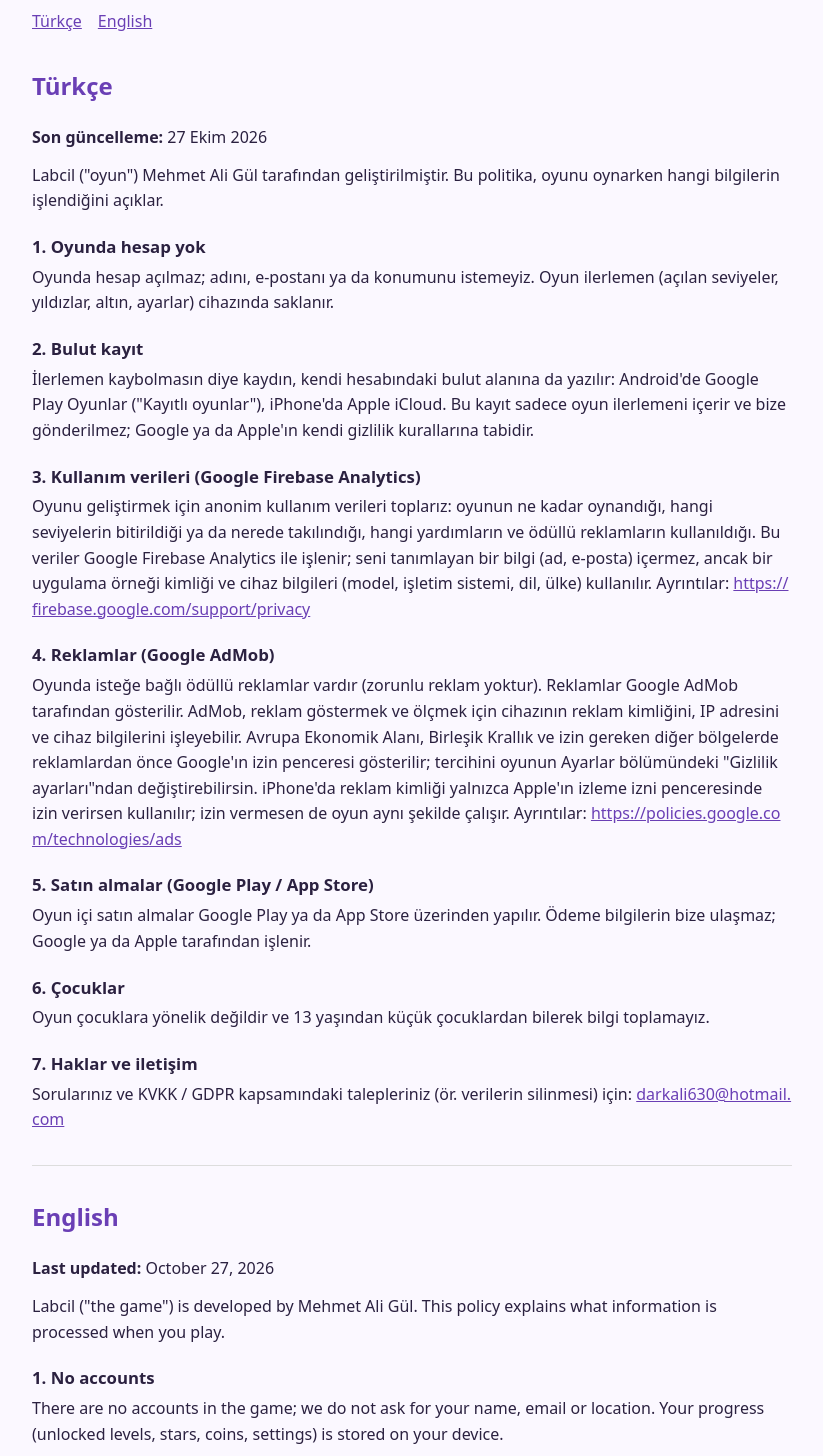
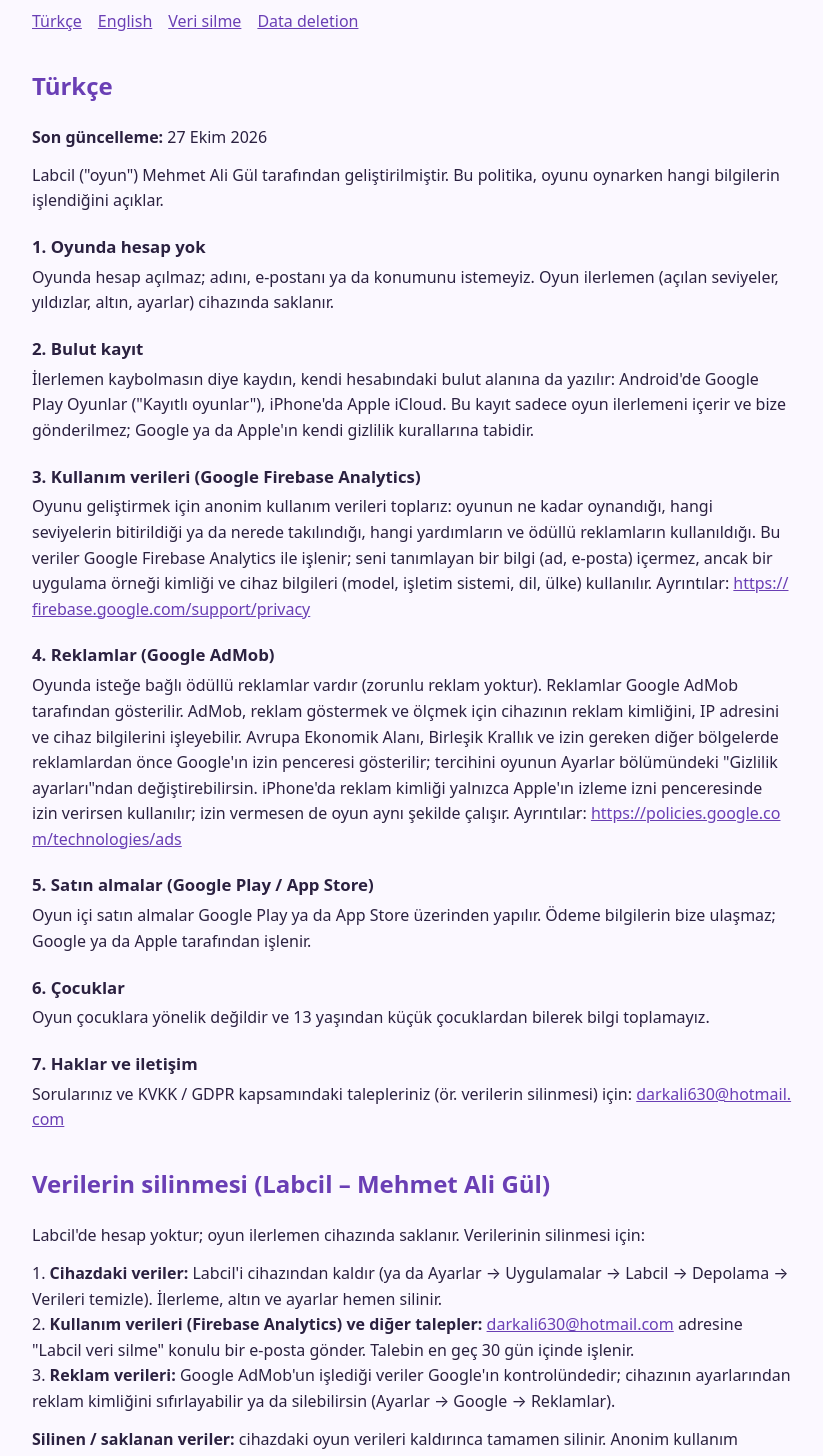
Before and after one commit to darkali630-design/labcil-gizlilik, a plain HTML site: page index.html in a window 1280 px wide. Shown: the part 129-1585 px from the top of the page, without its empty margins (228-1051 px from the left). Drawn offline with Linux system fonts and the light colour scheme.

Commit message:
Veri silme bölümü

```diff
--- a/index.html
+++ b/index.html
@@ -8,7 +8,7 @@
 nav a{margin-right:16px}
 </style></head><body>
 <h1>Labcil</h1><p>Gizlilik Politikası · Privacy Policy</p>
-<nav><a href="#tr">Türkçe</a><a href="#en">English</a></nav>
+<nav><a href="#tr">Türkçe</a><a href="#en">English</a><a href="#silme">Veri silme</a><a href="#deletion">Data deletion</a></nav>
 <h2 id="tr">Türkçe</h2>
 <p><strong>Son güncelleme:</strong> 27 Ekim 2026</p>
 <p>Labcil (&quot;oyun&quot;) Mehmet Ali Gül tarafından geliştirilmiştir. Bu politika, oyunu oynarken hangi bilgilerin işlendiğini açıklar.</p>
@@ -19,6 +19,12 @@
 <h3>5. Satın almalar (Google Play / App Store)</h3><p>Oyun içi satın almalar Google Play ya da App Store üzerinden yapılır. Ödeme bilgilerin bize ulaşmaz; Google ya da Apple tarafından işlenir.</p>
 <h3>6. Çocuklar</h3><p>Oyun çocuklara yönelik değildir ve 13 yaşından küçük çocuklardan bilerek bilgi toplamayız.</p>
 <h3>7. Haklar ve iletişim</h3><p>Sorularınız ve KVKK / GDPR kapsamındaki talepleriniz (ör. verilerin silinmesi) için: <a href="mailto:darkali630@hotmail.com">darkali630@hotmail.com</a></p>
+<h2 id="silme">Verilerin silinmesi (Labcil – Mehmet Ali Gül)</h2>
+<p>Labcil'de hesap yoktur; oyun ilerlemen cihazında saklanır. Verilerinin silinmesi için:</p>
+<p>1. <strong>Cihazdaki veriler:</strong> Labcil'i cihazından kaldır (ya da Ayarlar → Uygulamalar → Labcil → Depolama → Verileri temizle). İlerleme, altın ve ayarlar hemen silinir.<br>
+2. <strong>Kullanım verileri (Firebase Analytics) ve diğer talepler:</strong> <a href="mailto:darkali630@hotmail.com?subject=Labcil%20veri%20silme">darkali630@hotmail.com</a> adresine "Labcil veri silme" konulu bir e-posta gönder. Talebin en geç 30 gün içinde işlenir.<br>
+3. <strong>Reklam verileri:</strong> Google AdMob'un işlediği veriler Google'ın kontrolündedir; cihazının ayarlarından reklam kimliğini sıfırlayabilir ya da silebilirsin (Ayarlar → Google → Reklamlar).</p>
+<p><strong>Silinen / saklanan veriler:</strong> cihazdaki oyun verileri kaldırınca tamamen silinir. Anonim kullanım verileri (uygulama örneği kimliği, oyun içi olaylar, cihaz bilgisi) Firebase'de en fazla 14 ay saklanır, sonra otomatik silinir. Satın alma kayıtları Google Play / App Store'da tutulur, bize ulaşmaz.</p>
 <hr>
 <h2 id="en">English</h2>
 <p><strong>Last updated:</strong> October 27, 2026</p>
@@ -30,4 +36,10 @@
 <h3>5. Purchases (Google Play / App Store)</h3><p>In-app purchases are handled by Google Play or the App Store. Your payment details are processed by Google or Apple and never reach us.</p>
 <h3>6. Children</h3><p>The game is not directed at children and we do not knowingly collect information from children under 13.</p>
 <h3>7. Your rights and contact</h3><p>For questions or requests under GDPR or other privacy laws (for example, deleting data): <a href="mailto:darkali630@hotmail.com">darkali630@hotmail.com</a></p>
+<h2 id="deletion">Data deletion (Labcil – Mehmet Ali Gül)</h2>
+<p>Labcil has no accounts; your progress is stored on your device. To delete your data:</p>
+<p>1. <strong>Data on your device:</strong> uninstall Labcil (or Settings → Apps → Labcil → Storage → Clear data). Progress, coins and settings are deleted immediately.<br>
+2. <strong>Usage data (Firebase Analytics) and other requests:</strong> email <a href="mailto:darkali630@hotmail.com?subject=Labcil%20data%20deletion">darkali630@hotmail.com</a> with the subject "Labcil data deletion". Requests are handled within 30 days.<br>
+3. <strong>Advertising data:</strong> data processed by Google AdMob is controlled by Google; you can reset or delete your advertising ID in your device settings (Settings → Google → Ads).</p>
+<p><strong>Data deleted / retained:</strong> game data on the device is fully deleted on uninstall. Anonymous usage data (app instance ID, in-game events, device info) is kept in Firebase for at most 14 months and then deleted automatically. Purchase records are kept by Google Play / the App Store and never reach us.</p>
 </body></html>
```
